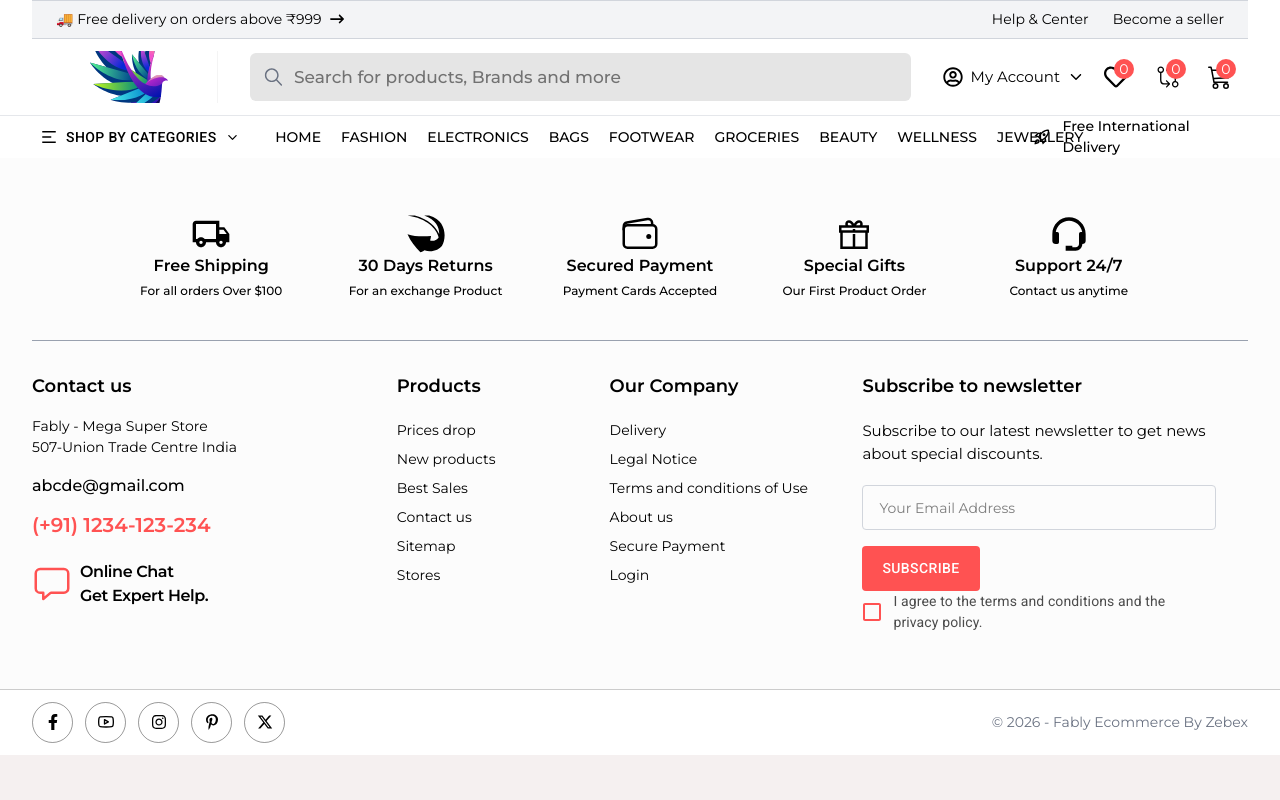
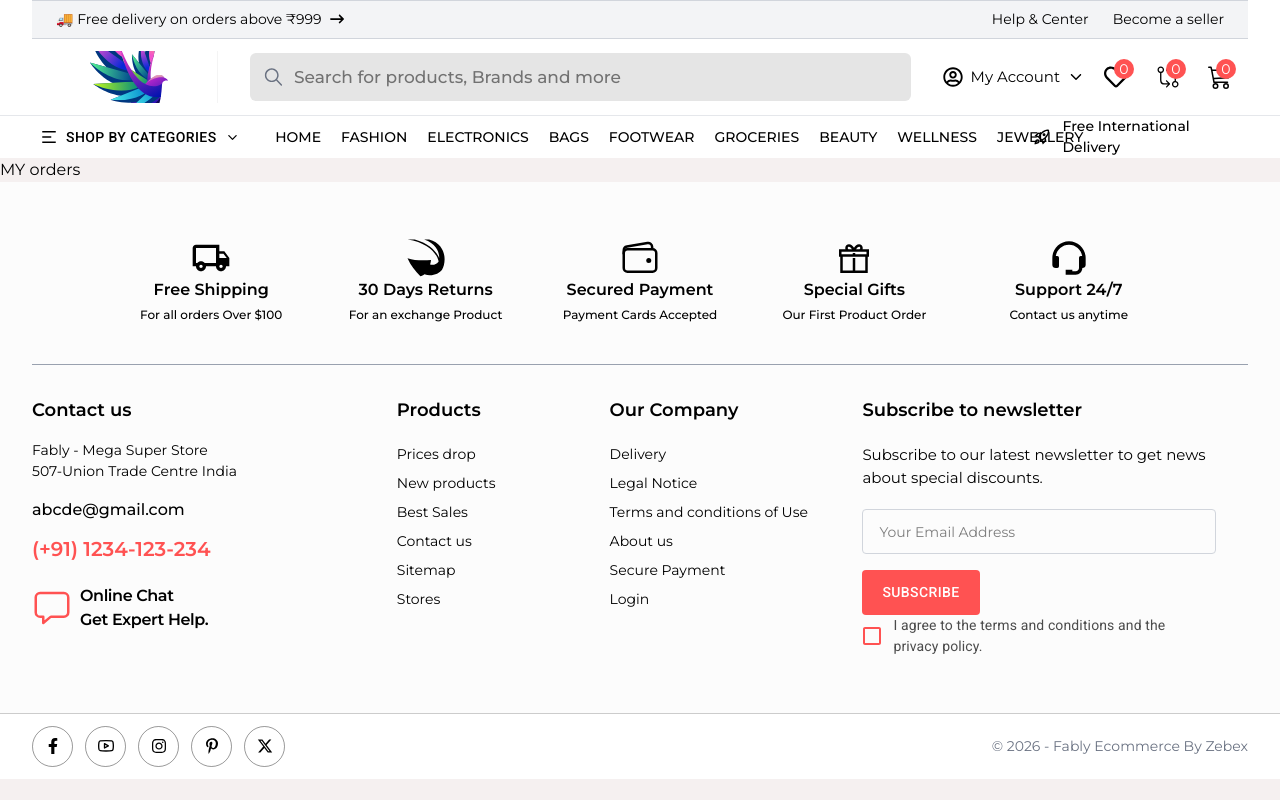
Before and after one commit to sachindataninja123/full_Ecom, a React (Vite) app in the folder frontend/: page /myorders in a window 1280 px wide. Built offline with nearby package versions, Linux system fonts and the light colour scheme.

Commit message:
myOrders

```diff
--- a/frontend/src/App.jsx
+++ b/frontend/src/App.jsx
@@ -14,6 +14,7 @@ import ResetPassword from "./components/ResetPassword/ResetPassword";
 import CheckOut from "./pages/CheckOut/CheckOut";
 import MyProfile from "./pages/MyProfile/MyProfile";
 import MyList from "./pages/MyList/MyList";
+import MyOrders from "./pages/MyOrders/MyOrders";
 
 const App = () => {
   return (
@@ -30,10 +31,11 @@ const App = () => {
         <Route path="/emailverify" element={<EmailVerify />} />
         <Route path="/reset-password" element={<ResetPassword />} />
         <Route path="/forgot-password" element={<ForgotPassword />} />
-         <Route path="/checkout" element={<CheckOut />} />
+        <Route path="/checkout" element={<CheckOut />} />
 
-         <Route path="/myprofile" element={<MyProfile />} />
-          <Route path="/mywishlist" element={<MyList />} />
+        <Route path="/myprofile" element={<MyProfile />} />
+        <Route path="/mywishlist" element={<MyList />} />
+        <Route path="/myorders" element={<MyOrders />} />
       </Routes>
       <Footer />
     </div>
--- a/frontend/src/components/Header/Header.jsx
+++ b/frontend/src/components/Header/Header.jsx
@@ -11,11 +11,8 @@ import Navigation from "./navigation/Navigation";
 import { IoIosGitCompare } from "react-icons/io";
 import { ProductviewContext } from "../../context/MyContext";
 
-
-
 const Header = () => {
-
-  const context = useContext(ProductviewContext)
+  const context = useContext(ProductviewContext);
 
   return (
     <>
@@ -46,9 +43,11 @@ const Header = () => {
 
               {/* Wishlist */}
               <div className="relative">
+               <Link to="/mywishlist">
                 <IconButton>
                   <FaRegHeart className="text-[24px] text-black" />
                 </IconButton>
+               </Link>
 
                 <span className="absolute top-0.5 right-0.5 h-5 w-5 flex items-center justify-center text-white text-[14px] bg-[#ff5252] rounded-full">
                   0
--- a/frontend/src/components/Header/loginDropdown/LogDropDown.jsx
+++ b/frontend/src/components/Header/loginDropdown/LogDropDown.jsx
@@ -39,7 +39,7 @@ const LogDropDown = () => {
 
               <Link
                 to="/register"
-                className="text-center border border-gray-300 py-1 text-sm rounded-md hover:bg-gray-100"
+                className="btn-border py-1 flex-1 text-center  rounded-md font-semibold  transition-all"
               >
                 Sign Up
               </Link>
@@ -72,7 +72,7 @@ const LogDropDown = () => {
 
                 <li>
                   <Link
-                    to="/orders"
+                    to="/myorders"
                     className=" px-3 py-2 hover:bg-gray-100 flex items-center justify-start gap-2"
                   >
                     <IoBagHandleOutline size={16} />
--- /dev/null
+++ b/frontend/src/pages/MyOrders/MyOrders.jsx
@@ -0,0 +1,11 @@
+import React from 'react'
+
+const MyOrders = () => {
+  return (
+    <div>
+      <h1>MY orders</h1>
+    </div>
+  )
+}
+
+export default MyOrders
```
